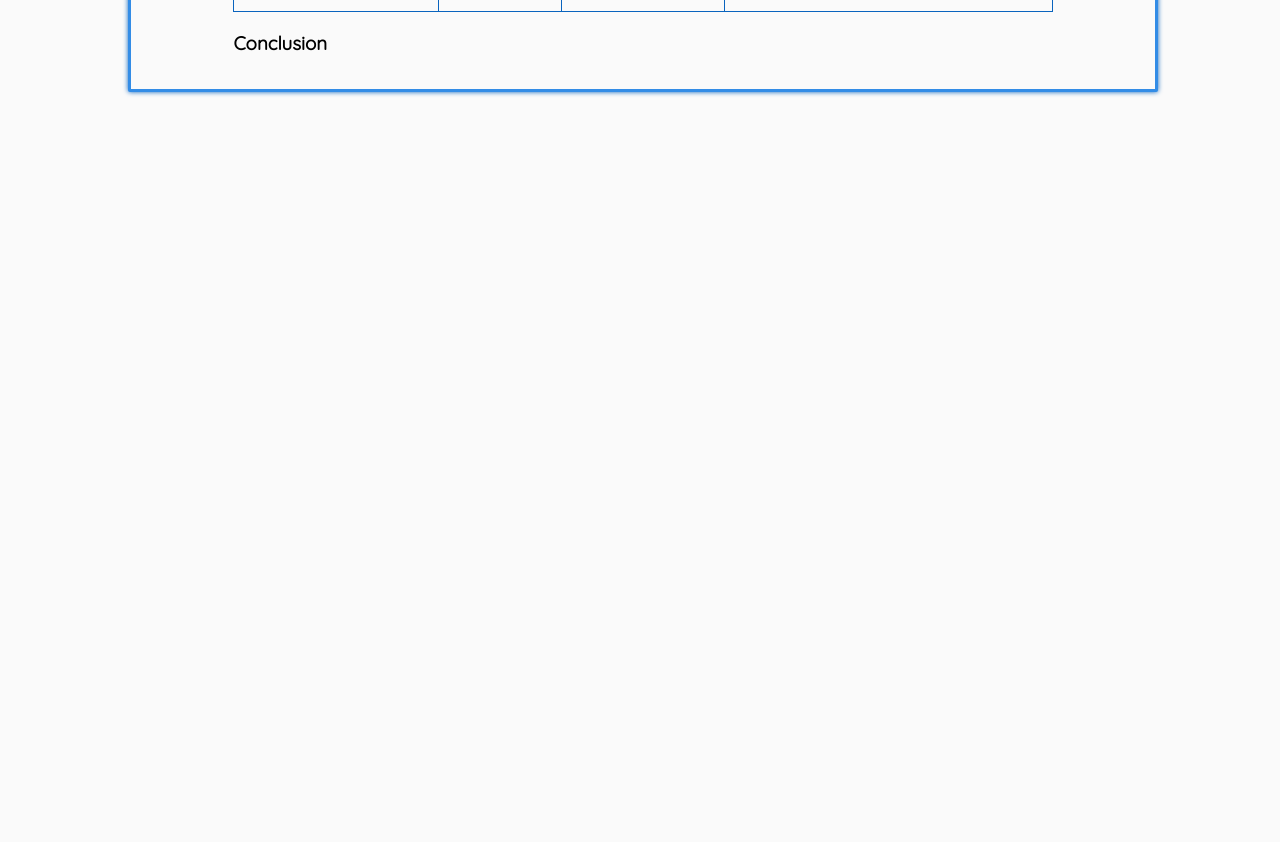
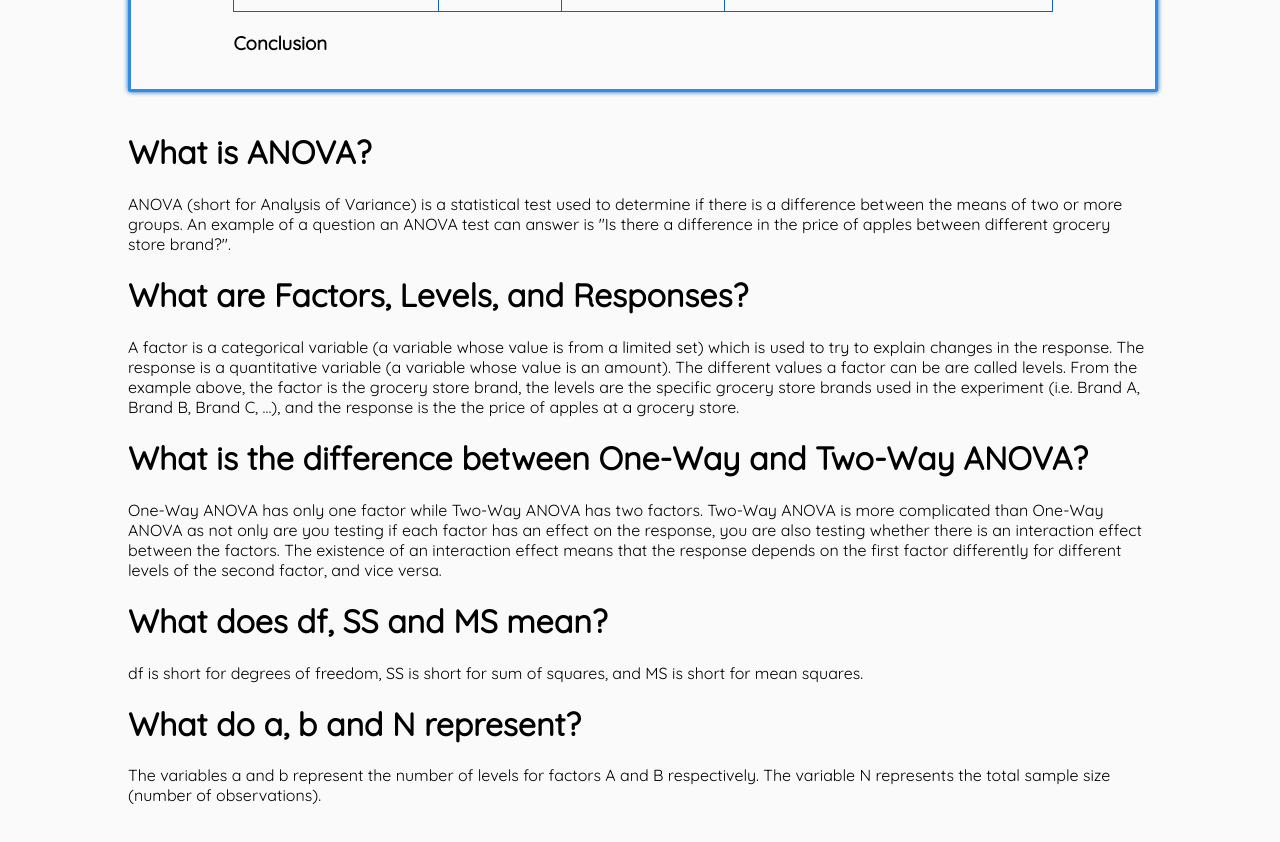
Before and after one commit to mgiann2/anova-website, a React (Create React App) app: page / in a window 1280 px wide. Shown: the part 840-1682 px from the top of the page. Before the commit the page ends 972 px from the top, so only its background shows below. Built offline with nearby package versions, Linux system fonts and the light colour scheme; the HTML template or start-up script is replaced by a standard one.

Commit message:
Added anova information at bottom of page

```diff
--- a/src/App.tsx
+++ b/src/App.tsx
@@ -10,6 +10,18 @@ function App() {
             <div className='main-content'>
                 <AnovaTableSelector />
             </div>
+            <div className='main-content'>
+                <h1>What is ANOVA?</h1>
+                <p>ANOVA (short for Analysis of Variance) is a statistical test used to determine if there is a difference between the means of two or more groups. An example of a question an ANOVA test can answer is "Is there a difference in the price of apples between different grocery store brand?".</p>
+                <h1>What are Factors, Levels, and Responses?</h1>
+                <p>A factor is a categorical variable (a variable whose value is from a limited set) which is used to try to explain changes in the response. The response is a quantitative variable (a variable whose value is an amount). The different values a factor can be are called levels. From the example above, the factor is the grocery store brand, the levels are the specific grocery store brands used in the experiment (i.e.  Brand A, Brand B, Brand C, ...), and the response is the the price of apples at a grocery store.</p>
+                <h1>What is the difference between One-Way and Two-Way ANOVA?</h1>
+                <p>One-Way ANOVA has only one factor while Two-Way ANOVA has two factors. Two-Way ANOVA is more complicated than One-Way ANOVA as not only are you testing if each factor has an effect on the response, you are also testing whether there is an interaction effect between the factors. The existence of an interaction effect means that the response depends on the first factor differently for different levels of the second factor, and vice versa.</p>
+                <h1>What does df, SS and MS mean?</h1>
+                <p>df is short for degrees of freedom, SS is short for sum of squares, and MS is short for mean squares.</p>
+                <h1>What do a, b and N represent?</h1>
+                <p>The variables a and b represent the number of levels for factors A and B respectively. The variable N represents the total sample size (number of observations).</p>
+            </div>
         </div>
     );
 }
```
